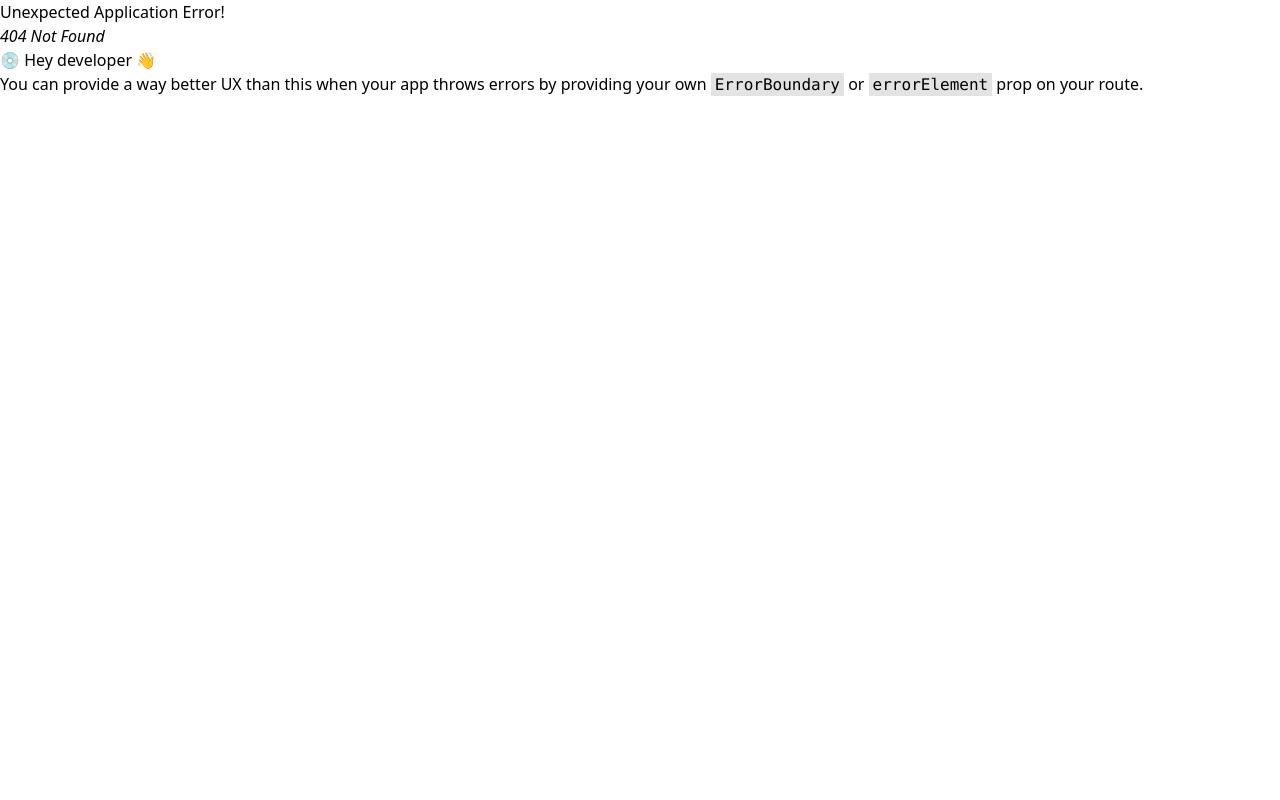
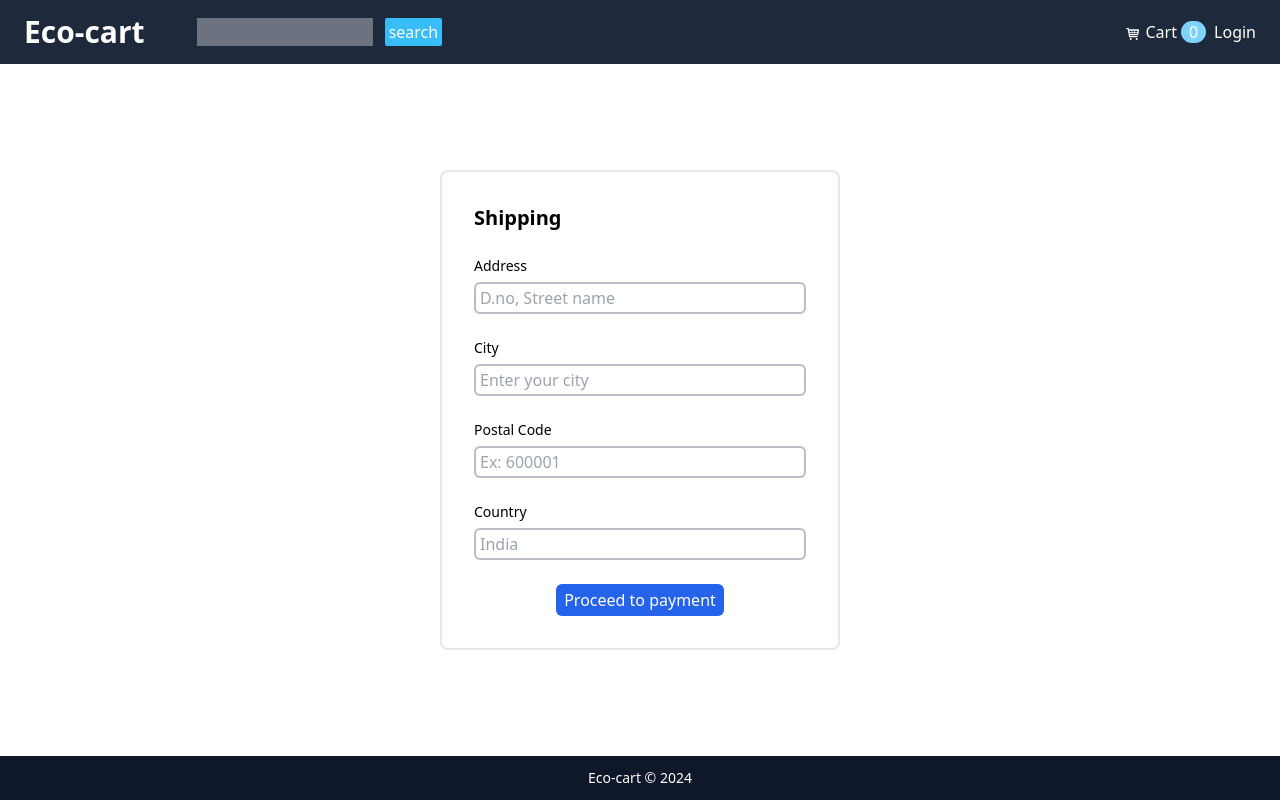
Before and after one commit to SRI-HARIPRIYAN/E-Commerce-MERN-Stack, a React (Vite) app in the folder client/: page /shipping in a window 1280 px wide. Before the commit this address had no page. Built offline with nearby package versions, Linux system fonts and the light colour scheme.

Commit message:
shipping configured

```diff
--- a/client/src/App.jsx
+++ b/client/src/App.jsx
@@ -9,7 +9,7 @@ const App = () => {
 	return (
 		<div className="flex flex-col min-h-screen max-w-screen ">
 			<Header />
-			<main className="w-screen flex-grow flex ">
+			<main className="w-screen flex-grow flex justify-center items-center ">
 				<Outlet />
 				<ToastContainer />
 			</main>
--- a/client/src/main.jsx
+++ b/client/src/main.jsx
@@ -17,6 +17,7 @@ import CartScreen from "./screens/CartScreen.jsx";
 import LoginScreen from "./screens/LoginScreen.jsx";
 import RegisterScreen from "./screens/RegisterScreen.jsx";
 import ResetPassword from "./screens/ResetPassword.jsx";
+import ShippingScreen from "./screens/ShippingScreen.jsx";
 
 const router = createBrowserRouter(
 	//using createRoutesFromElements for conditional routing
@@ -26,15 +27,16 @@ const router = createBrowserRouter(
 			<Route path="/login" element={<LoginScreen />} />
 			<Route path="/register" element={<RegisterScreen />} />
 			<Route
+				path="/reset-password/:resetToken"
+				element={<ResetPassword />}
+			/>
+			<Route
 				index={true}
 				path="/products/:id"
 				element={<ProductScreen />}
 			/>
 			<Route path="/cart" element={<CartScreen />} />
-			<Route
-				path="/reset-password/:resetToken"
-				element={<ResetPassword />}
-			/>
+			<Route path="/shipping" element={<ShippingScreen />} />
 		</Route>
 	)
 );
--- a/client/src/screens/CartScreen.jsx
+++ b/client/src/screens/CartScreen.jsx
@@ -11,7 +11,7 @@ export default function CartScreen() {
 	const disPatch = useDispatch();
 
 	const handleCheckout = () => {
-		//navigate("/checkout")
+		navigate("/login?redirect=/shipping");
 	};
 	const handleDeleteItem = (id) => {
 		disPatch(removeFromCart(id));
--- a/client/src/screens/HomeScreen.jsx
+++ b/client/src/screens/HomeScreen.jsx
@@ -31,7 +31,7 @@ const HomeScreen = () => {
 	};
 	useEffect(() => {
 		getUser();
-	});
+	}, []);
 	if (isLoading) return <Spinner />;
 	if (error) {
 		toast.error(error?.data?.message || error?.error);
--- a/client/src/screens/LoginScreen.jsx
+++ b/client/src/screens/LoginScreen.jsx
@@ -1,6 +1,6 @@
-import React, { useState } from "react";
-import { Link } from "react-router-dom";
-import { useDispatch } from "react-redux";
+import React, { useEffect, useState } from "react";
+import { Link, useLocation } from "react-router-dom";
+import { useDispatch, useSelector } from "react-redux";
 import { useNavigate } from "react-router-dom";
 import { toast } from "react-toastify";
 
@@ -18,9 +18,17 @@ const LoginScreen = () => {
 	const [login, { isLoading }] = useLoginMutation();
 	const [forgotPassword, { isLoading: isPasswordLoading }] =
 		useForgotPasswordMutation();
+	const { userInfo } = useSelector((state) => state.user);
 	const dispatch = useDispatch();
 	const navigate = useNavigate();
-
+	const { search } = useLocation();
+	const sp = new URLSearchParams(search);
+	const redirect = sp.get("redirect") || "/";
+	useEffect(() => {
+		if (userInfo) {
+			navigate(redirect);
+		}
+	}, [navigate, redirect, userInfo]);
 	const handleLogin = async (e) => {
 		e.preventDefault();
 		try {
--- /dev/null
+++ b/client/src/screens/ShippingScreen.jsx
@@ -0,0 +1,96 @@
+import React, { useState } from "react";
+import { useDispatch, useSelector } from "react-redux";
+import { useNavigate } from "react-router-dom";
+import { saveShippingAddress } from "../slices/cartSlice";
+const ShippingScreen = () => {
+	const cart = useSelector((state) => state.cart);
+	const { shippingAddress } = cart;
+	const [address, setAddress] = useState(shippingAddress?.address || "");
+	const [city, setCity] = useState(shippingAddress?.city || "");
+	const [postalcode, setPostalcode] = useState(
+		shippingAddress?.postalcode || ""
+	);
+	const [country, setCountry] = useState(shippingAddress?.country || "");
+
+	const dispatch = useDispatch();
+	const navigate = useNavigate();
+	const handlePayment = (e) => {
+		e.preventDefault();
+		console.log(address, city, postalcode, country);
+		dispatch(saveShippingAddress({ address, city, postalcode, country }));
+		//navigate("/payment")
+	};
+	return (
+		<div className="w-full h-full  ">
+			<form className="w-[280px] sm:w-[400px] flex flex-col gap-4 sm:gap-6 m-auto border-2 rounded-lg  p-4 sm:p-8">
+				<h2 className=" text-xl font-bold">Shipping</h2>
+				<div className="flex flex-col gap-1.5">
+					<label className="text-md text-sm" htmlFor="address">
+						Address
+					</label>
+					<input
+						className="py-0.5 pl-1 border-2 border-opacity-35  rounded-md border-gray-700"
+						type="text"
+						name="address"
+						id="address"
+						placeholder="D.no, Street name"
+						onChange={(e) => setAddress(e.target.value)}
+						value={address}
+					/>
+				</div>
+				<div className="flex flex-col gap-1.5">
+					<label className="text-sm" htmlFor="city">
+						City
+					</label>
+					<input
+						className="py-0.5 pl-1 border-2  border-opacity-35 rounded-md border-gray-700"
+						type="text"
+						name="city"
+						id="city"
+						placeholder="Enter your city"
+						onChange={(e) => setCity(e.target.value)}
+						value={city}
+					/>
+				</div>
+				<div className="flex flex-col gap-1.5">
+					<label className="text-sm" htmlFor="postalcode">
+						Postal Code
+					</label>
+					<input
+						className="py-0.5 pl-1 border-2  border-opacity-35 rounded-md border-gray-700"
+						type="text"
+						name="postalcode"
+						id="postalcode"
+						placeholder="Ex: 600001"
+						onChange={(e) => setPostalcode(e.target.value)}
+						value={postalcode}
+					/>
+				</div>
+				<div className="flex flex-col gap-1.5">
+					<label className="text-sm" htmlFor="country">
+						Country
+					</label>
+					<input
+						className="py-0.5 pl-1 border-2 border-opacity-35  rounded-md border-gray-700"
+						type="text"
+						name="country"
+						id="country"
+						placeholder="India"
+						onChange={(e) => setCountry(e.target.value)}
+						value={country}
+					/>
+				</div>
+				<div className="text-center">
+					<button
+						className="bg-blue-600 rounded-md px-2 py-1 text-white hover:bg-blue-500"
+						onClick={(e) => handlePayment(e)}
+					>
+						Proceed to payment
+					</button>
+				</div>
+			</form>
+		</div>
+	);
+};
+
+export default ShippingScreen;
--- a/client/src/slices/cartSlice.js
+++ b/client/src/slices/cartSlice.js
@@ -2,7 +2,7 @@ import { createSlice } from "@reduxjs/toolkit";
 import { updateCart } from "../utils/cartUtils.js";
 const initialState = localStorage.getItem("cart")
 	? JSON.parse(localStorage.getItem("cart"))
-	: { cartItems: [] };
+	: { cartItems: [], shippingAddress: {} };
 
 const cartSlice = createSlice({
 	name: "cart",
@@ -25,8 +25,13 @@ const cartSlice = createSlice({
 			state.cartItems = state.cartItems.filter((item) => item._id !== id);
 			return updateCart(state);
 		},
+		saveShippingAddress: (state, action) => {
+			state.shippingAddress = action.payload;
+			localStorage.setItem("cart", JSON.stringify(state));
+		},
 	},
 });
 
-export const { addToCart, removeFromCart } = cartSlice.actions;
+export const { addToCart, removeFromCart, saveShippingAddress } =
+	cartSlice.actions;
 export default cartSlice.reducer;
```
